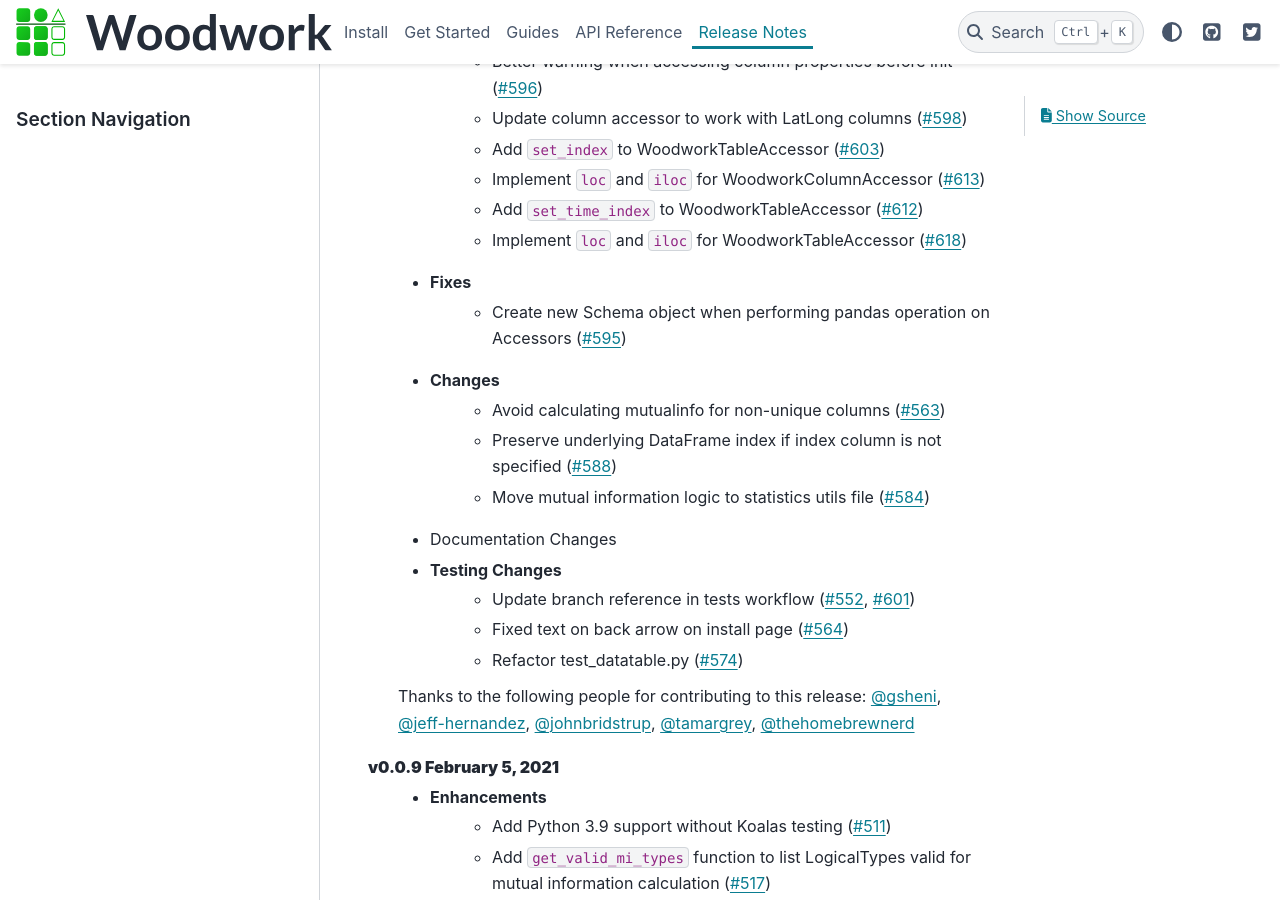
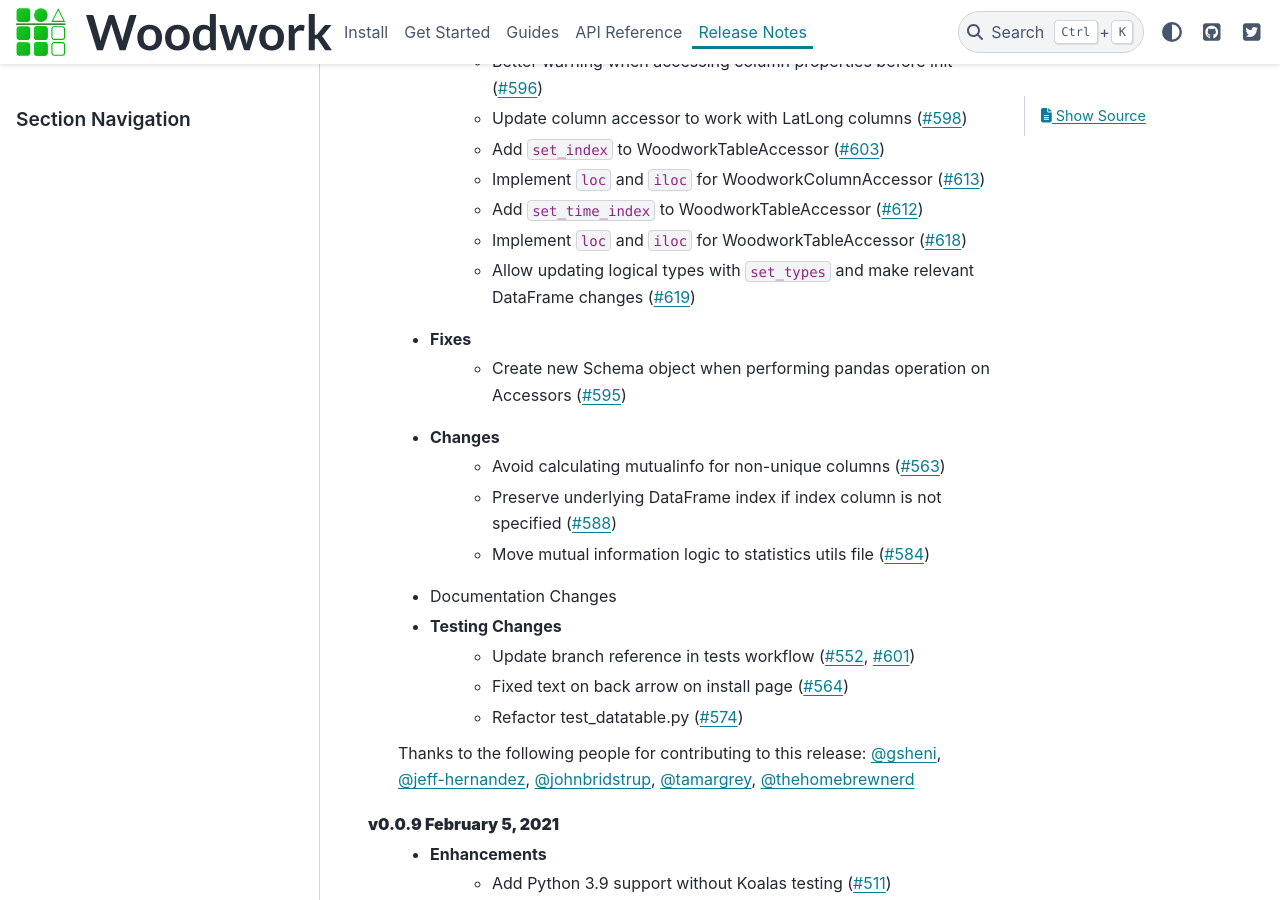
Before and after one commit to alteryx/woodwork, a Sphinx documentation site: the page built from docs/source/release_notes.rst, in a window 1280 px wide and 900 px high, scrolled down 974 px. Built offline with Sphinx 7.4.7 and the PyData theme 0.15.4, drawn with Linux system fonts in a browser that asks for light colours; comment, search, counter and statistics services are not loaded.

Commit message:
Add release notes

```diff
--- a/docs/source/release_notes.rst
+++ b/docs/source/release_notes.rst
@@ -27,6 +27,7 @@ Release Notes
         * Implement ``loc`` and ``iloc`` for WoodworkColumnAccessor (:pr:`613`)
         * Add ``set_time_index`` to WoodworkTableAccessor (:pr:`612`)
         * Implement ``loc`` and ``iloc`` for WoodworkTableAccessor (:pr:`618`)
+        * Allow updating logical types with ``set_types`` and make relevant DataFrame changes (:pr:`619`)
     * Fixes
         * Create new Schema object when performing pandas operation on Accessors (:pr:`595`)
     * Changes
```
